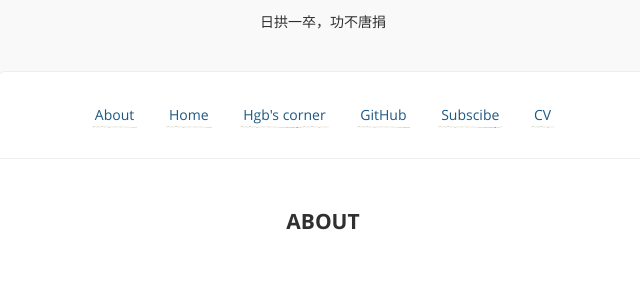
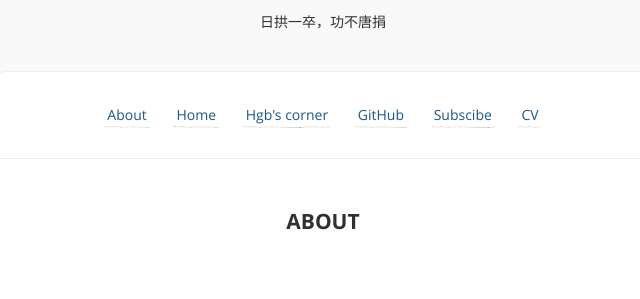
Before and after one commit to huguobo/old-blog, a Jekyll site: the page built from about.md, in a window 1280 px wide. Shown: the part 151-450 px from the top of the page, without its empty margins (317-957 px from the left). Built offline with Jekyll 4.4.1, drawn with Linux system fonts in a browser that asks for light colours; Markdown is read by kramdown in place of the engine named in the settings.

Commit message:
link style change

```diff
--- a/stylesheets/style.css
+++ b/stylesheets/style.css
@@ -108,7 +108,7 @@ footer {
   #container .block {
     border-top: 1px solid #efefef;
     border-bottom: 1px solid #efefef;
-    padding: 30px 40px 24px;
+    padding: 30px 30px 24px;
     text-align: center; }
     #container .block:first-child, #container .block + .block {
       border-top: 0; }
@@ -121,7 +121,7 @@ footer {
       *display: inline;
       *vertical-align: auto;
       padding: 3px 3px;
-      margin-right: 25px;
+      margin-right: 20px;
       margin-bottom: 6px; }
       #container .block a.main:last-of-type {
         margin-right: 0; }
```
